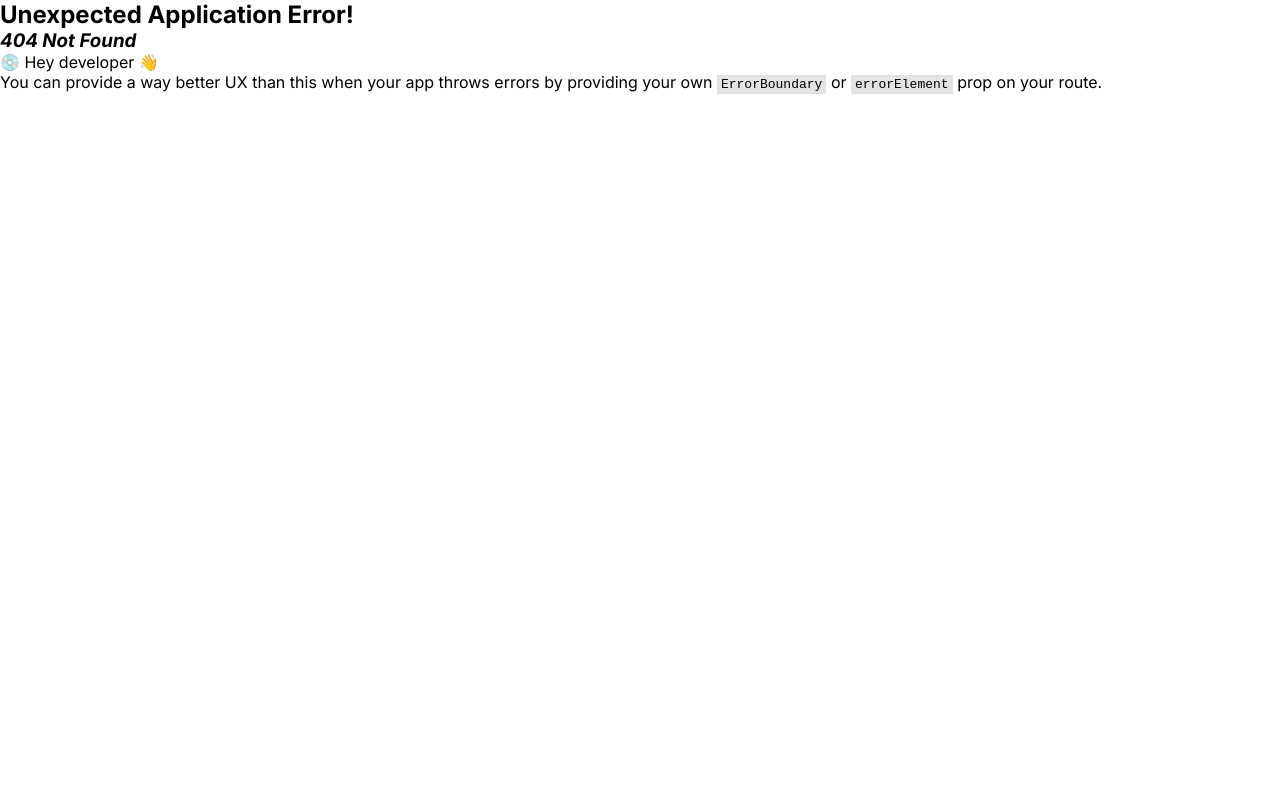
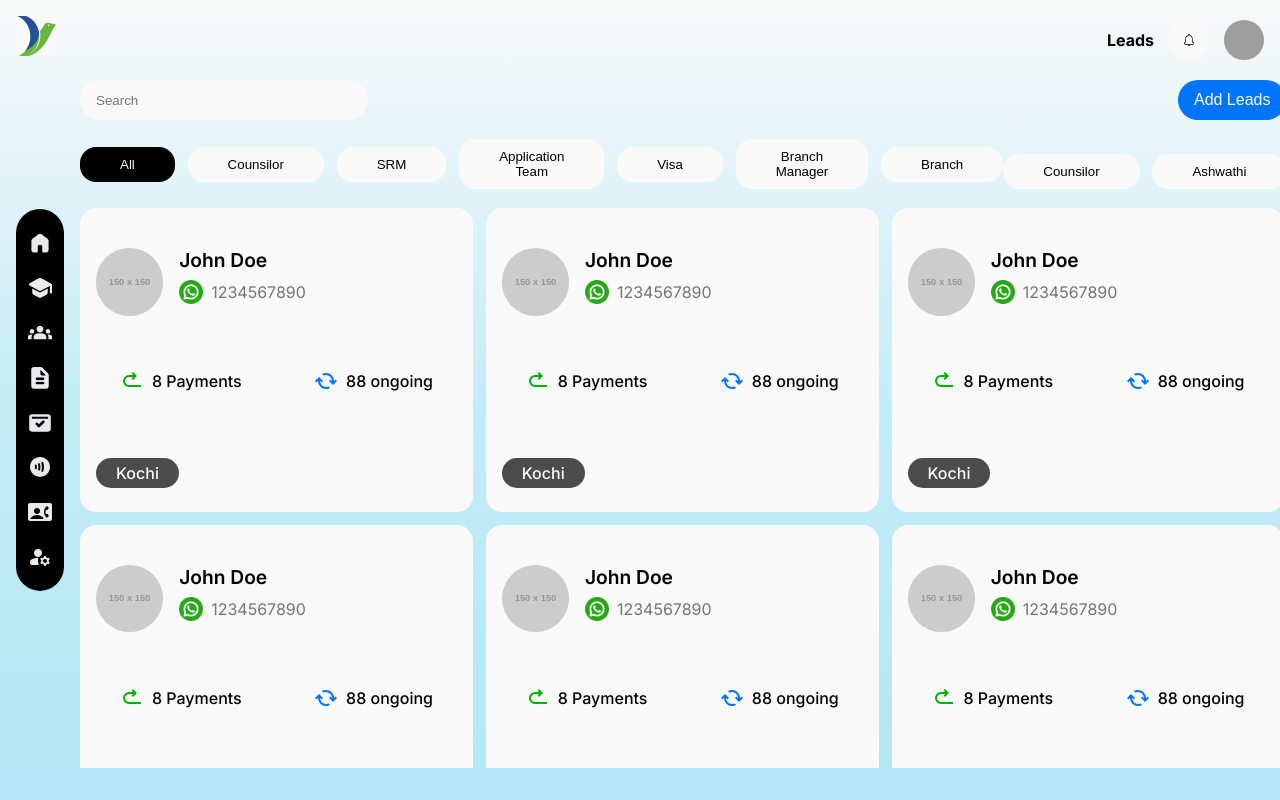
Before and after one commit to Arjunliljo/CRM, a React (Vite) app: page /user in a window 1280 px wide. Before the commit this address had no page. Built offline with nearby package versions, Linux system fonts and the light colour scheme; grey boxes are pictures that could not be loaded.

Commit message:
user page and card

```diff
--- a/Sass/components/_buttons.scss
+++ b/Sass/components/_buttons.scss
@@ -70,3 +70,19 @@
   padding: 10px 20px;
   height: fit-content;
 }
+.allbttn {
+  background-color: variables.$color-black;
+  color: variables.$color-white;
+  padding: 10px 40px;
+  border-radius: variables.$radius-md;
+  height: fit-content;
+  border: none;
+}
+.headBttns {
+  background-color: variables.$color-white;
+  color: variables.$color-black;
+  padding: 10px 40px;
+  border-radius: variables.$radius-md;
+  height: fit-content;
+  border: none;
+}
--- a/Sass/components/_card.scss
+++ b/Sass/components/_card.scss
@@ -37,6 +37,9 @@
         outline: none;
         background-color: variables.$color-gray;
       }
+    }
+    &-center {
+      flex: none;
     }
     &-bottom {
       flex: 1;
--- a/global/store.js
+++ b/global/store.js
@@ -1,11 +1,13 @@
 import { configureStore } from "@reduxjs/toolkit";
 import generalSlice from "./generalSlice";
 import leadsSlice from "./leadsSlice";
+import userSlice from "./userSlice";
 
 const store = configureStore({
   reducer: {
     general: generalSlice,
     leads: leadsSlice,
+    user: userSlice,
   },
 });
 
--- /dev/null
+++ b/global/userSlice.js
@@ -0,0 +1,29 @@
+import { createSlice } from "@reduxjs/toolkit";
+
+const userSlice = createSlice({
+  name: "user",
+  initialState: {
+    autoUserAssign: true,
+    curUser: {},
+  },
+  reducers: {
+    setAutoUserAssign: (state, action) => {
+      state.autoUserAssign = action.payload;
+
+      if (!action.payload) {
+        state.curLead = {};
+      }
+    },
+    setCurUser(state, action) {
+      state.curUser = action.payload;
+
+      if (action.payload) {
+        state.autoUserAssign = true;
+      }
+    },
+  },
+});
+
+export const { setAutoUserAssign, setCurUser } = userSlice.actions;
+
+export default userSlice.reducer;
--- a/router/router.jsx
+++ b/router/router.jsx
@@ -4,6 +4,7 @@ import Leads from "../src/pages/leads/Leads";
 import ProfileForm from "../src/pages/ProfilePage/ProfilePage";
 import UserCard from "../src/components/Card/UserCard";
 import Profilepage from "../src/pages/ProfilePage/ProfilePage";
+import User from "../src/pages/User/User";
 
 export const router = createBrowserRouter([
   {
@@ -22,6 +23,10 @@ export const router = createBrowserRouter([
         path: "user-card",
         element: <UserCard />,
       },
+      {
+        path: "user",
+        element: <User />,
+      },
     ],
   },
 ]);
--- a/src/components/Card/UserCard.jsx
+++ b/src/components/Card/UserCard.jsx
@@ -1,19 +1,46 @@
+import { useEffect, useRef, useState } from "react";
 import Mover from "../../features/Mover";
 import CountryBtn from "../buttons/CountryBtn";
 import InfoBtn from "../buttons/InfoBtn";
 import HomeIcon from "../utils/Icons/HomeIcon";
 import NameBar from "./NameBar";
+import { useDispatch } from "react-redux";
 
-function UserCard() {
-  const lead = {};
+function UserCard({ user, set, onSet }) {
+  const [isSelected, setIsSelected] = useState(user?._id === set?._id);
+  const targetRef = useRef(null);
+
+  useEffect(() => {
+    setIsSelected(user?._id === set?._id);
+  }, [set, user]);
+
+  const dispatch = useDispatch();
+  const handleUserSelect = () => {
+    dispatch(onSet(user));
+    setTimeout(() => {
+      targetRef.current.scrollIntoView({
+        behavior: "smooth",
+        block: "nearest",
+      });
+    }, 500);
+  };
+
   return (
-    <div className={"card"}>
+    <div
+      className={`card ${isSelected ? "selectedCard" : ""}`}
+      onClick={handleUserSelect}
+      id={`${user?._id}`}
+      ref={targetRef}
+    >
       <div className="card-body">
         <div className="card-body-top">
-          <NameBar lead={lead} />
+          <NameBar lead={user} />
+          {/* <InfoBtn color="white" bgcl="green">
+            Interested
+          </InfoBtn> */}
         </div>
 
-        <div className="card-body-bottom">
+        <div className="card-body-center">
           <div className="card-body-bottom-icons">
             <div className="card-body-bottom-icons-item">
               <HomeIcon
@@ -21,7 +48,7 @@ function UserCard() {
                 color="#00b100"
                 style={{ transform: "rotate(270deg)" }}
               />
-              <p>{lead.applications} Payments</p>
+              <p>{user.applications}</p>
             </div>
             <div className="card-body-bottom-icons-item">
               <HomeIcon
@@ -29,13 +56,13 @@ function UserCard() {
                 color="#0075fc"
                 style={{ transform: "rotate(270deg)" }}
               />
-              <p>{lead.attempts} Ongoing</p>
+              <p>{user.ongoing}</p>
             </div>
           </div>
         </div>
 
         <div className="card-body-bottom-country">
-          <CountryBtn>{lead.country}Kochi</CountryBtn>
+          <CountryBtn>{user.state}</CountryBtn>
         </div>
       </div>
     </div>
--- /dev/null
+++ b/src/components/buttons/All.jsx
@@ -0,0 +1,5 @@
+function All() {
+  return <button className="allbttn">All</button>;
+}
+
+export default All;
--- /dev/null
+++ b/src/components/buttons/NormalButton.jsx
@@ -0,0 +1,5 @@
+function NormalButton({ children }) {
+  return <button className="headBttns">{children}</button>;
+}
+
+export default NormalButton;
--- /dev/null
+++ b/src/pages/User/User.jsx
@@ -0,0 +1,91 @@
+import SearchBar from "../../components/smallComponents/SearchBar";
+import { useSelector } from "react-redux";
+import MainBody from "../../layout/MainBody/MainBody";
+import Selector from "../../components/Selectors/Selector";
+import PrimaryBttn from "../../components/buttons/PrimaryBttn";
+import AllLeads from "../../components/buttons/AllLeads";
+import ProfileCard from "../../components/Card/ProfileCard/ProfileCard";
+import StartApplication from "../../components/Card/ProfileCard/StartApplication";
+import UserCard from "../../components/Card/UserCard";
+import { setCurUser } from "../../../global/userSlice";
+import All from "../../components/buttons/All";
+import Counsellor from "../../components/buttons/NormalButton";
+import NormalButton from "../../components/buttons/NormalButton";
+
+const user = {
+  num: 3,
+  name: "John Doe",
+  img: "https://via.placeholder.com/150",
+  number: 1234567890,
+  status: "Interested",
+  statusColor: "red",
+  remark:
+    "Lorem ipsum dolor sit amet consectetur adipisicing elit. Quisquam, quos.",
+  applications: "8 Payments",
+  payments: 5,
+  ongoing: "88 ongoing",
+  state: "Kochi",
+  count: 3,
+};
+const arr = [...Array(500)].map((_, i) => {
+  const obj = { ...user, _id: i };
+  return obj;
+});
+
+export default function User() {
+  const { autoUserAssign, curUser } = useSelector((state) => state.user);
+
+  const ISearchBar = <SearchBar />;
+  //   const IAutoBtn = <AutoBtn onSet={setAutoLeadsAssign} set={autoLeadsAssign} />;
+  const IContents = arr?.map((user, index) => (
+    <UserCard key={index} onSet={setCurUser} set={curUser} user={user} />
+  ));
+
+  //   const ISelector = <Selector />;
+  const IPrimaryBttn = <PrimaryBttn />;
+  const IAll = <All />;
+  const IButtonOne = <NormalButton>Counsilor</NormalButton>;
+  const IButtonTwo = <NormalButton>SRM</NormalButton>;
+  const IButtonThree = <NormalButton>Application Team</NormalButton>;
+  const IButtonFour = <NormalButton>Visa</NormalButton>;
+  const IButtonFive = <NormalButton>Branch Manager</NormalButton>;
+  const IButtonSix = <NormalButton>Branch</NormalButton>;
+  const IButtonSeven = <NormalButton>Counsilor</NormalButton>;
+  const IButtonEight = <NormalButton>Ashwathi</NormalButton>;
+  const IProfileCard = <ProfileCard />;
+  const IStartApplication = <StartApplication />;
+
+  const TopLeft = [
+    <div key="search-bar">{ISearchBar}</div>,
+    // <div key="auto-btn">{IAutoBtn}</div>,
+    // <div key="selector">{ISelector}</div>,
+  ];
+  const TopRight = [<div key="primary-btn">{IPrimaryBttn}</div>];
+
+  const BottomLeft = [
+    <div key="all">{IAll}</div>,
+    <div key="selector-one">{IButtonOne}</div>,
+    <div key="selector-two">{IButtonTwo}</div>,
+    <div key="selector-three">{IButtonThree}</div>,
+    <div key="selector-four">{IButtonFour}</div>,
+    <div key="selector-five">{IButtonFive}</div>,
+    <div key="selector-six">{IButtonSix}</div>,
+  ];
+  const BottomRight = [
+    <div key="selector-seven">{IButtonSeven}</div>,
+    <div key="selector-eight">{IButtonEight}</div>,
+  ];
+
+  return (
+    <MainBody
+      TopLeft={TopLeft}
+      TopRight={TopRight}
+      IContents={IContents}
+      //   switching={autoLeadsAssign}
+      BottomLeft={BottomLeft}
+      BottomRight={BottomRight}
+      ProfileCard={IProfileCard}
+      StartApplication={IStartApplication}
+    />
+  );
+}
--- a/src/pages/leads/Leads.jsx
+++ b/src/pages/leads/Leads.jsx
@@ -55,6 +55,7 @@ export default function Leads() {
     <div key="selector">{ISelector}</div>,
   ];
   const TopRight = [<div key="primary-btn">{IPrimaryBttn}</div>];
+
   const BottomLeft = [
     <div key="all-leads">{IAllLeads}</div>,
     <div key="selector-one">{ISelectorOne}</div>,
--- a/styles/styles.css
+++ b/styles/styles.css
@@ -258,6 +258,24 @@ main {
   height: fit-content;
 }
 
+.allbttn {
+  background-color: #000000;
+  color: #f9f9f9;
+  padding: 10px 40px;
+  border-radius: 1rem;
+  height: fit-content;
+  border: none;
+}
+
+.headBttns {
+  background-color: #f9f9f9;
+  color: #000000;
+  padding: 10px 40px;
+  border-radius: 1rem;
+  height: fit-content;
+  border: none;
+}
+
 .select-container {
   padding: 0rem 1rem;
   height: 2.5rem;
@@ -322,6 +340,9 @@ main {
   border: none;
   outline: none;
   background-color: #e8e8e8;
+}
+.card-body-center {
+  flex: none;
 }
 .card-body-bottom {
   flex: 1;
```
